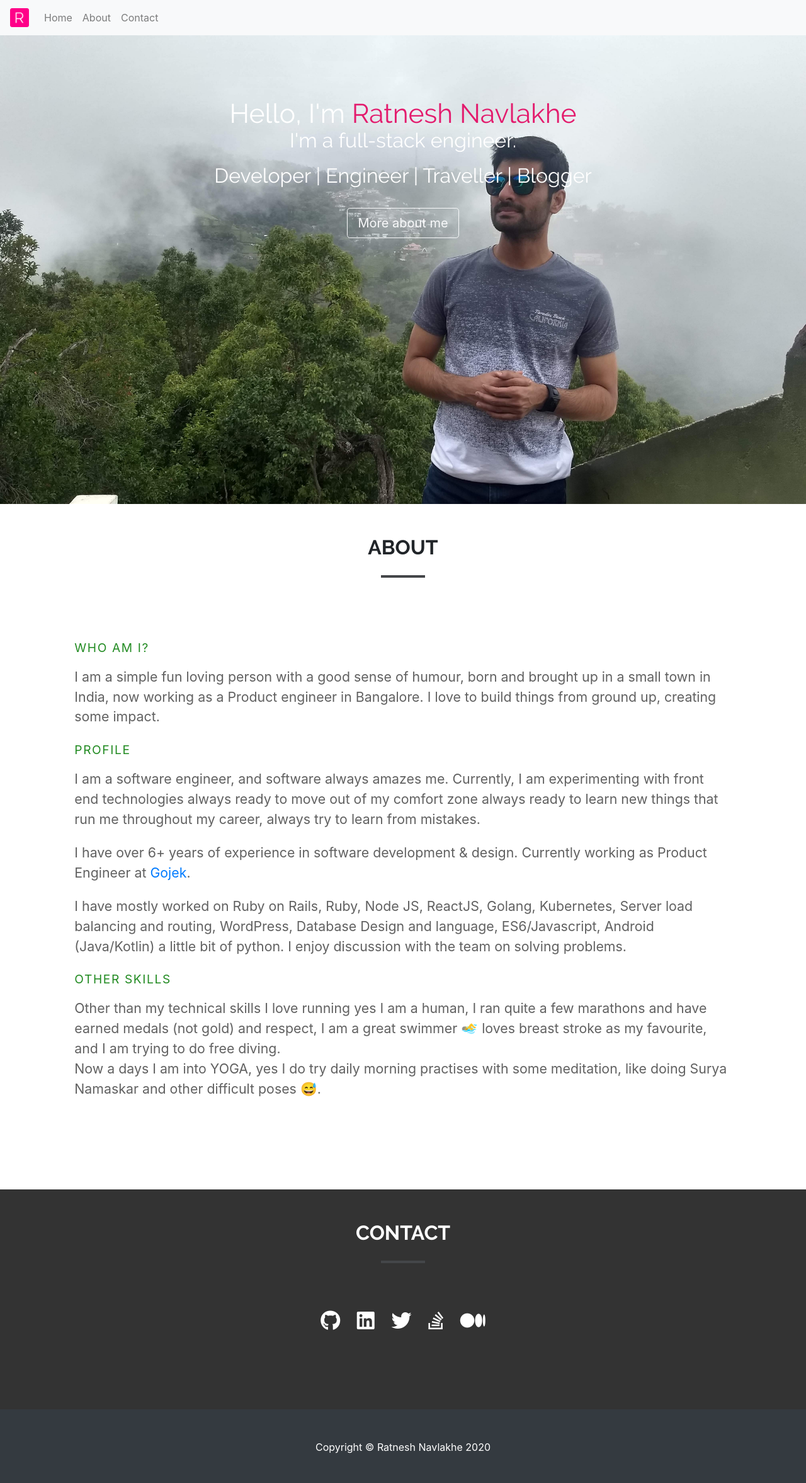
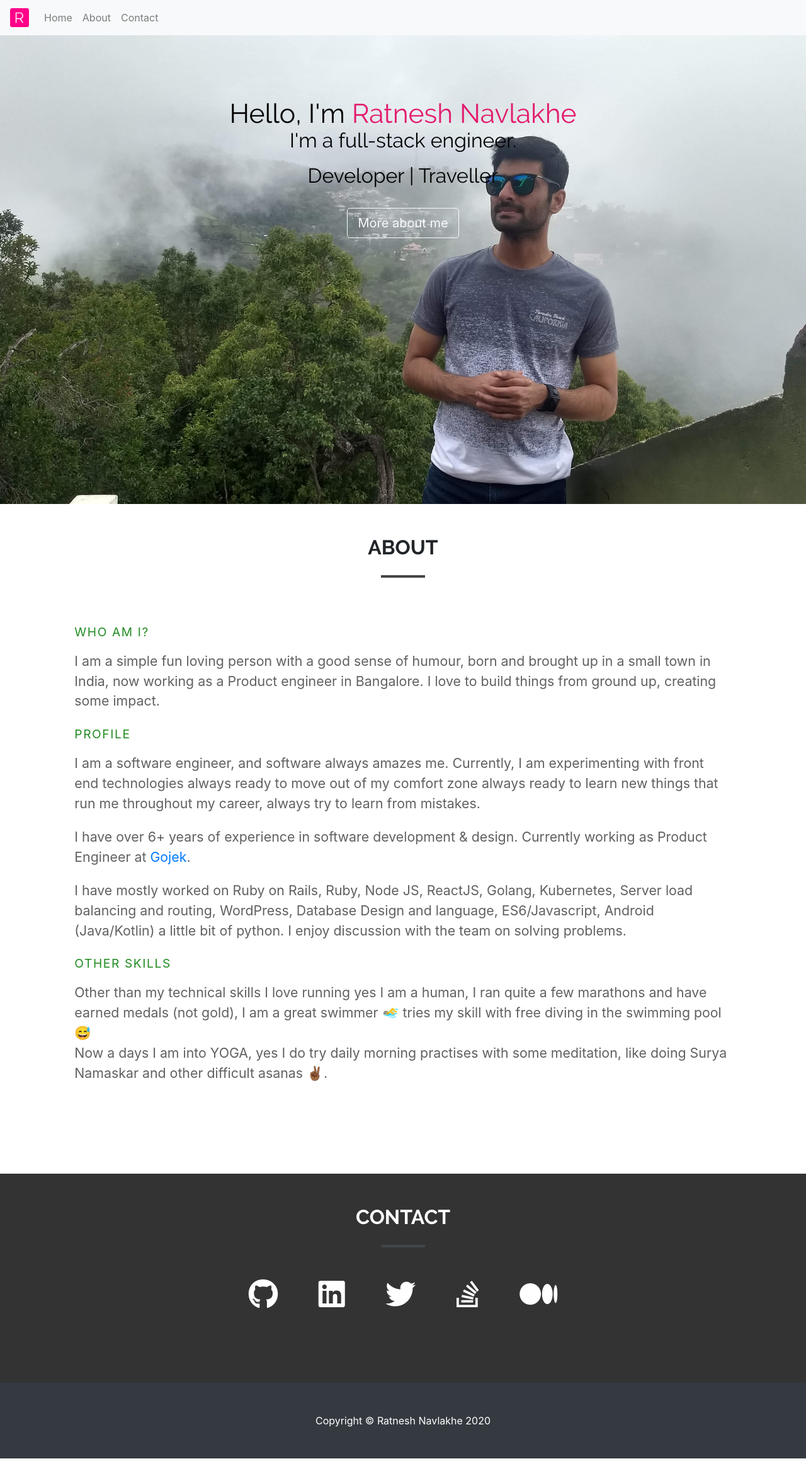
Before and after one commit to ratneshnavlakhe/ratneshnavlakhe.github.io, a plain HTML site: page index.html in a window 1280 px wide. Shown: the whole page at 63% size. After the commit the page ends 2315 px from the top, so only its background shows below. Drawn offline with nearby package versions, Linux system fonts and the light colour scheme.

Commit message:
Update content, fix some icon responsiveness and some css tweaking

```diff
--- a/index.html
+++ b/index.html
@@ -50,7 +50,7 @@
             </div>
             <div class="flex">
               <div class="small-text">
-                Developer | Engineer | Traveller | Blogger
+                Developer | Traveller
               </div>
             </div>
           </div>
@@ -98,10 +98,10 @@
           <div class="col-rm description">
             <div class="col-rm heading">OTHER SKILLS</div>
             <div class="col-rm description">
-              Other than my technical skills I love running yes I am a human, I ran quite a few marathons and have earned medals (not gold) and respect, I am a great swimmer  🏊‍♂️  loves breast stroke as my favourite, and I am trying to do free diving.
+              Other than my technical skills I love running yes I am a human, I ran quite a few marathons and have earned medals (not gold), I am a great swimmer  🏊‍♂️ tries my skill with free diving in the swimming pool 😅
             </div>
             <div class="col-rm description">
-              Now a days I am into YOGA, yes I do try daily morning practises with some meditation, like doing Surya Namaskar and other difficult poses 😅.
+              Now a days I am into YOGA, yes I do try daily morning practises with some meditation, like doing Surya Namaskar and other difficult asanas ✌🏾.
             </div>
           </div>
         </div>
@@ -118,16 +118,16 @@
 
     <section id="contact">
       <div class="container">
-        <div class="row contact-header">
-          <div class="col-lg-8 mx-auto">
+        <div class="contact-header">
+          <div class="">
             <h2>CONTACT</h2>
             <div class="header-bar"></div>
-            <ul class="nav justify-content-center">
-              <li class="social-icon"><a href="https://github.com/ratneshnavlakhe" rel="noopener" target="_blank"><i class="social-animation fab fa-github fa-2x"></i></a></li>
-              <li class="social-icon"><a href="https://www.linkedin.com/in/ratnesh-navlakhe/" rel="noopener" target="_blank"><i class="social-animation fab fa-linkedin fa-2x"></i></a></li>
-              <li class="social-icon"><a href="https://twitter.com/ratneshnavlakhe" rel="noopener" target="_blank"><i class="social-animation fab fa-twitter fa-2x"></i></a></li>
-              <li class="social-icon"><a href="https://stackoverflow.com/users/7326373/ratnesh-navlakhe" rel="noopener" target="_blank"><i class="social-animation fab fa-stack-overflow fa-2x"></i></a></li>
-              <li class="social-icon"><a href="https://medium.com/@ratnesh" rel="noopener" target="_blank"><i class="social-animation fab fa-medium-m fa-2x"></i></a></li>
+            <ul class="social-link d-flex flex-wrap justify-content-center">
+              <li class="social-icon"><a href="https://github.com/ratneshnavlakhe" rel="noopener" target="_blank"><i class="social-animation fab fa-github fa-3x"></i></a></li>
+              <li class="social-icon"><a href="https://www.linkedin.com/in/ratnesh-navlakhe/" rel="noopener" target="_blank"><i class="social-animation fab fa-linkedin fa-3x"></i></a></li>
+              <li class="social-icon"><a href="https://twitter.com/ratneshnavlakhe" rel="noopener" target="_blank"><i class="social-animation fab fa-twitter fa-3x"></i></a></li>
+              <li class="social-icon"><a href="https://stackoverflow.com/users/7326373/ratnesh-navlakhe" rel="noopener" target="_blank"><i class="social-animation fab fa-stack-overflow fa-3x"></i></a></li>
+              <li class="social-icon"><a href="https://medium.com/@ratnesh" rel="noopener" target="_blank"><i class="social-animation fab fa-medium-m fa-3x"></i></a></li>
             </ul>
           </div>
         </div>
--- a/style.css
+++ b/style.css
@@ -1,5 +1,6 @@
 body {
-    position: relative;
+  width: 100%;
+  position: relative;
 }
 
 #home {
@@ -51,7 +52,7 @@ section {
   pointer-events: none;
   z-index: 1;
   font-family: 'Raleway', sans-serif;
-  color: #ffffff;
+  color: #000;
 }
 
 .small-text {
@@ -60,12 +61,12 @@ section {
   pointer-events: none;
   z-index: 1;
   font-family: 'Raleway', sans-serif;
-  color: #ffffff;
+  color: #000;
 }
 .header-bar {
   background: #444649;
   height: 4px;
-  margin: 25px 0 75px 0;
+  margin: 25px 0 50px 0;
   width: 70px;
   display: block;
   margin-left: auto;
@@ -95,6 +96,60 @@ section {
   margin-bottom: 16pt;
 }
 
+@media (max-width: 1199.98px) {
+  .social-link {
+    font-size: 0.9rem;
+    padding: 0px;
+  }
+}
+
+/*Large devices (desktops, 992px and up)*/
+@media (max-width: 991.98px) {
+  .social-link {
+    font-size: 0.8rem;
+    padding: 0px;
+  }
+  .contact-header {
+    width: 75%;
+  }
+}
+
+@media (max-width: 767.98px) {
+  .social-link {
+    font-size: 0.8rem;
+    padding: 0px;
+  }
+  .contact-header {
+    width: 100%;
+  }
+}
+@media (max-width: 575.98px) {
+  .social-link {
+    font-size: 0.8rem;
+    padding: 0px;
+  }
+
+  .contact-header {
+    width: 100%;
+  }
+}
+
+@media (min-width: 1200px) {
+  .social-link {
+      padding: 0px;
+  }
+}
+
+.social-animation:hover {
+  color: #e31b6d;
+}
+.social-icon a {
+  color: #fff;
+}
+.social-icon {
+  margin: auto;
+}
+
 @font-face {
   font-family: 'Raleway';
   src: url('fonts/Raleway-Regular.ttf');
@@ -107,13 +162,7 @@ section {
   font-family: 'Raleway-SemiBold';
   src: url('fonts/Raleway-SemiBold.ttf');
 }
-.social-animation:hover {
-  color: #e31b6d;
+
+ul {
+  list-style: none;
 }
-.social-icon a {
-  color: #fff;
-}
-.social-icon {
-  padding-left: 10pt;
-  padding-right: 10pt;
-}
```
